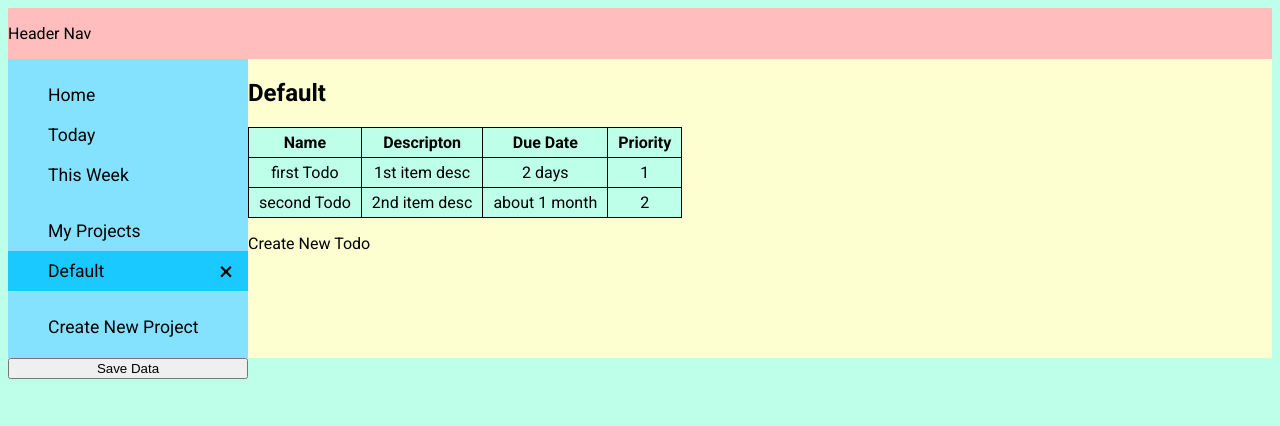
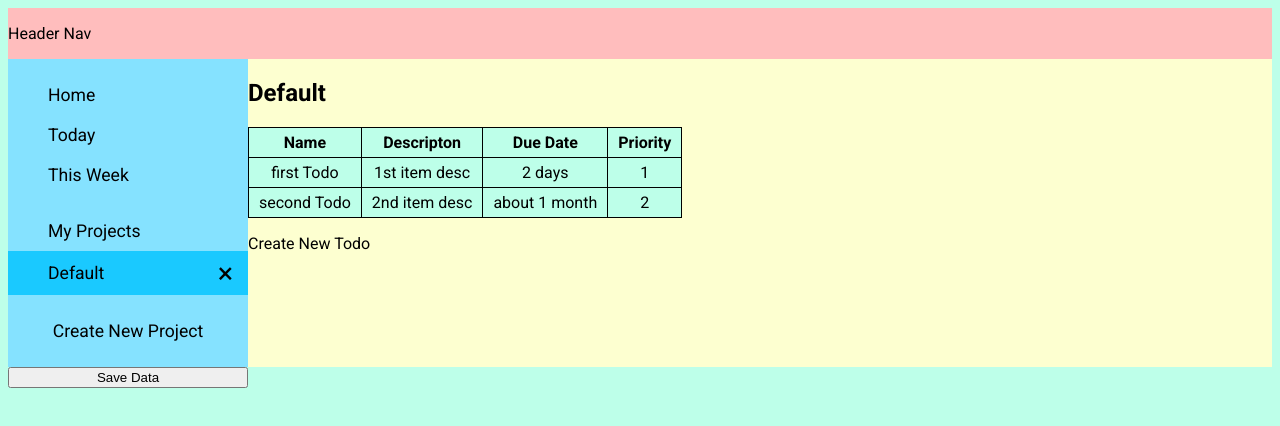
Before and after one commit to omero2582/Todo-List, a website built with webpack: page src/template.html in a window 1280 px wide. Built offline with nearby package versions, Linux system fonts and the light colour scheme.

Commit message:
90% done before Paul :D

```diff
--- a/src/Project.js
+++ b/src/Project.js
@@ -5,7 +5,7 @@ const Project = (name) =>{
     let {getDateCreated, setDateCreated} = DateItem();
     let todoItems = [];
     const getName = () => name;
-    const getTodoItems = () => Object.freeze([...todoItems]);
+    const getTodoItems = () => todoItems;
     const setName = (string) => name = string;
     const addItem = (todoItem) => todoItems.push(todoItem);
     const removeItem = (timeInMs) => todoItems.find(item => item.getDate().getTime() === timeInMs);
--- a/src/display-controller.js
+++ b/src/display-controller.js
@@ -148,9 +148,15 @@ const DisplayController = () => {
         formNewTodo.reset();
     };
 
+    const getFormattedDate = (date) => {
+        let formattedDate = (date == null) ? '-' : formatDistanceToNow(date);
+        return  formattedDate;
+    };
+
     const getTodoTableItemRow = (item) =>{
         const {getName, getDescription, getDueDate, getPriority, getId} = item;
-        const todoItemInfo = [getName(), getDescription(), formatDistanceToNow(getDueDate()), getPriority()];     //getDueDate().toDateString()
+
+        const todoItemInfo = [getName(), getDescription(), getFormattedDate(getDueDate()) , getPriority()];     //getDueDate().toDateString()
         const tableRow = document.createElement('tr');
         todoItemInfo.forEach(property => {
             const tableData = document.createElement('td');
--- a/src/index.js
+++ b/src/index.js
@@ -98,10 +98,22 @@ const sortCreationDate = () =>{
 };
 
 const sortDueDate = () =>{
+    //TODOOOOOO clean this clean this telcvjaelejalejclalj
+    //TODO this is horrible but bandaid fix, since we store time as null when input is empty
     if (sortBy.dueDate){
-        selectedProject.getTodoItems().sort( (a,b) => a.getDueDate().getTime() - b.getDueDate().getTime());
+        selectedProject.getTodoItems().sort( (a,b) => {
+            if (a.getDueDate() == null || b.getDueDate() == null){
+                return -1;
+            }
+            return a.getDueDate().getTime() - b.getDueDate().getTime()
+        });
     }else{
-        selectedProject.getTodoItems().sort( (a,b) => b.getDueDate().getTime() - a.getDueDate().getTime());
+        selectedProject.getTodoItems().sort( (a,b) => {
+            if (a.getDueDate() == null || b.getDueDate() == null){
+                return -1;
+            }
+            return b.getDueDate().getTime() - a.getDueDate().getTime()
+        });
     }
     sortBy.dueDate = !(sortBy.dueDate);
     d1.renderProjectTodos(selectedProject);
--- a/src/style.css
+++ b/src/style.css
@@ -63,29 +63,26 @@ li {
 
 .side-bar ul li{
     padding: 10px 0px;
-    padding-left:40px;
+    padding-left: 40px;
     font-size: 1.10rem;
 }
 
-.side-bar .new-project-txt{
-    padding-bottom: 5px;
+/* Create new Project UL : centering it this way instead of padding, in order to center form without padding*/
+.side-bar .new-project{
+    text-align: center;
 }
 
-.side-bar .new-project-buttons button{
-    /* width: 70px; */
-    font-size: 0.95rem;
-    margin-top: 5px;
-    padding: 3px 10px;
-}
-
-.side-bar .new-project-buttons{
-    padding-left: 30px;
+.side-bar .new-project-txt{
+    padding-left: 0px;
 }
 
 .side-bar .project-form{
     display: none;
     padding-top: 0;
-    padding-left: 15px;
+}
+
+.side-bar .new-project-buttons{
+    padding-left: 30px;
 }
 
 .side-bar #new-project{
@@ -97,30 +94,34 @@ li {
     outline: -webkit-focus-ring-color solid 1px;
 }
 
+.side-bar ul .project{
+    display: grid;
+    grid-template-columns: 1fr max-content;
+    align-items: center;
+    padding-top: 5px;
+    padding-bottom: 5px;
+    /*wrote padding like this, to inherit left and right padding.
+    PADDING is different from other li paddings, because the X's font size changes the height of the li*/
+}
+
+.side-bar ul .project.selected{
+    background-color: var(--side-bar-selected);
+}
+
+.side-bar ul .project .close-button{
+    margin-right: 7px;
+    padding: 0px 8px;
+    font-size: 1.8rem;
+}
+
+/*******************/
+
 .main{
     background-color: var(--content-color);
 }
 
 .main .options {
     background-color: var(--options-color);
-}
-
-.side-bar ul .project{
-    display: grid;
-    grid-template-columns: 1fr max-content;
-    align-items: center;
-    padding-top: 5px;
-    padding-bottom: 5px;
-}
-
-.side-bar ul .project.selected{
-    background-color: var(--side-bar-selected);
-}
-
-.close-button{
-    margin-right: 7px;
-    padding: 0px 8px;
-    font-size: 1.6rem;
 }
 
 .new-todo .todo-form{
--- a/src/todo-item.js
+++ b/src/todo-item.js
@@ -7,8 +7,14 @@ const TodoItem = (name) => {
     const setName = (string) => name = string;
     const setDescription = (string) => description = string;
     const setPriority = (string) => priority = string;
-    const setDueDate = (string) => dueDate = new Date(string);  //can add an if to check if theres a valid string
-                                                                //in case i want to display a blank date
+    const setDueDate = (string) => {
+        //TODO solved. Was really confusing, but when Date input is blank, it did new Date('');
+        //this read as 'Invalid Date' when you console logged it, however Date has a toJSON which stored this value as 'null' when JSON.stringify
+
+        dueDate = isNaN(Date.parse(string)) ? null:  new Date(string);
+        console.log(`'${dueDate}' set as date`);
+        //We can now use Date.parse which will return a number if the dateString would be recognized in 'new Date(dateString)'. solves it i think
+    };
     const getName = () => name;
     const getDescription = () => description;
     const getPriority = () => priority;
```
Also changed, not shown: dist/index.html, 4 other files.
